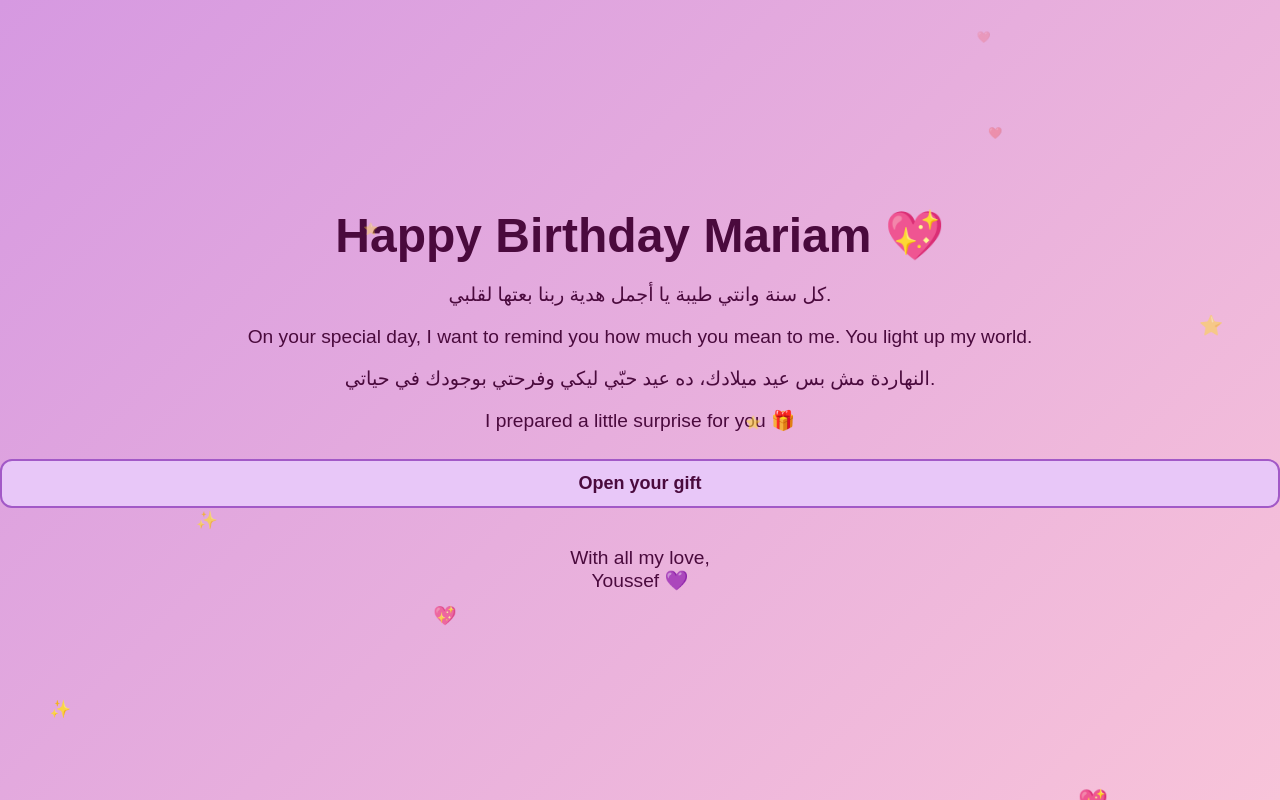
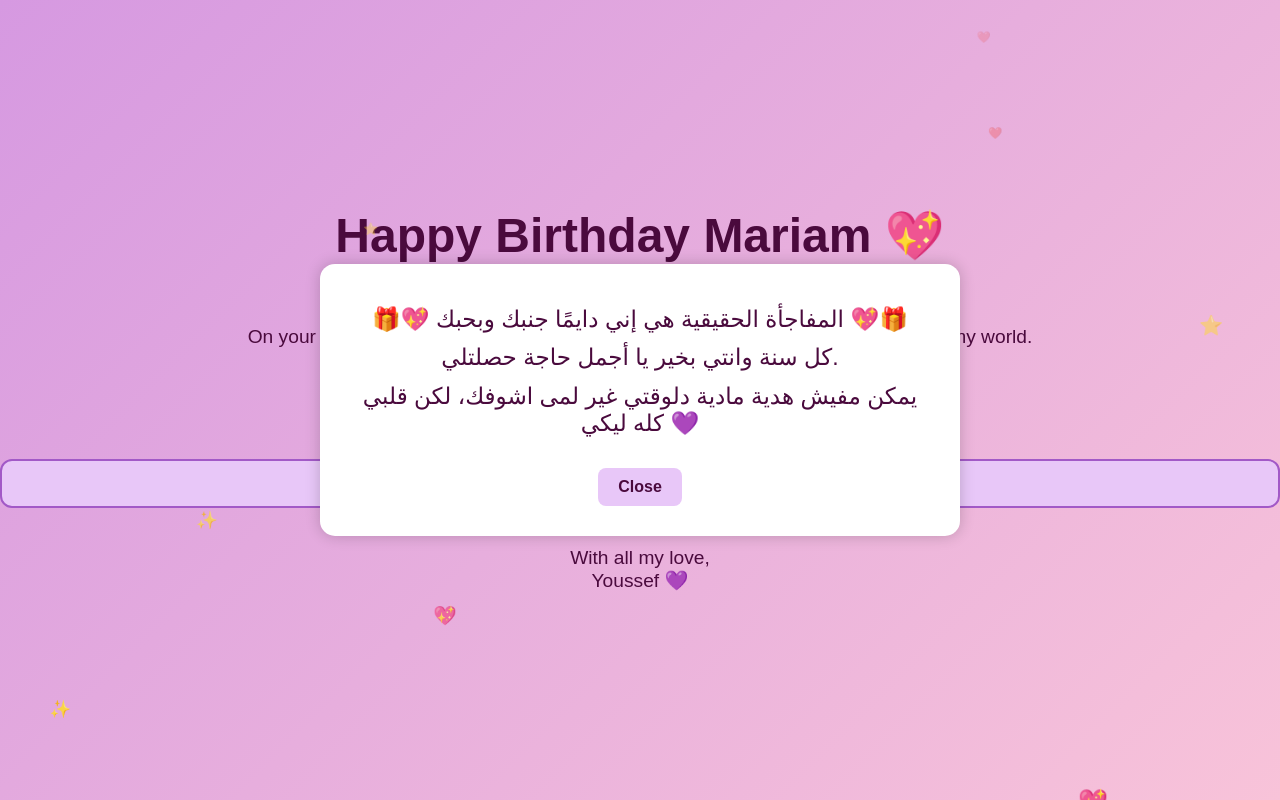
Before and after one commit to Joo-png69/happy-birthday-mariam, a plain HTML site: page index.html in a window 1280 px wide. Both pictures are taken after a click on the button "Open your gift". Drawn offline with Linux system fonts and the light colour scheme.

Commit message:
Update index.html

```diff
--- a/index.html
+++ b/index.html
@@ -14,25 +14,24 @@
       display:flex;
       flex-direction:column;
       justify-content:center;
+      overflow:hidden;
     }
-
     h1 { font-size:3em; margin:0.2em; }
     p { font-size:1.2em; margin:0.5em; }
-
-    .styled-button {
+    .gift, .music-btn {
       margin-top:1em;
       padding:12px 24px;
-      background-color: #e8c7f8;
-      color: #4a0a3d;
-      border: 2px solid #a259c7;
-      border-radius: 12px;
-      font-size: 18px;
-      font-weight: bold;
-      cursor: pointer;
+      background:#e8c7f8;
+      color:#4a0a3d;
+      border:2px solid #a259c7;
+      border-radius:12px;
+      font-size:1.1em;
+      font-weight:bold;
+      cursor:pointer;
       transition: all 0.3s ease;
     }
-    .styled-button:hover {
-      background-color: #f6ddfb;
+    .gift:hover, .music-btn:hover {
+      background:#f6ddfb;
     }
 
     .star, .heart {
@@ -57,15 +56,13 @@
   </style>
 </head>
 <body>
+
   <h1>Happy Birthday Mariam 💖</h1>
   <p>كل سنة وانتي طيبة يا أجمل هدية ربنا بعتها لقلبي.</p>
   <p>On your special day, I want to remind you how much you mean to me. You light up my world.</p>
   <p>النهاردة مش بس عيد ميلادك، ده عيد حبّي ليكي وفرحتي بوجودك في حياتي.</p>
   <p>I prepared a little surprise for you 🎁</p>
-
-  <!-- زر الهدية الجديد -->
-  <button class="styled-button" onclick="alert('Surprise coming soon!')">Open your gift</button>
-
+  <button class="gift" onclick="showGiftMessage()">Open your gift</button>
   <p style="margin-top:2em;">With all my love, <br> Youssef 💜</p>
 
   <audio id="birthdayMusic" autoplay loop>
@@ -74,8 +71,23 @@
   </audio>
 
   <script>
+    // زر تشغيل الموسيقى
+    window.addEventListener('load', () => {
+      const audio = document.getElementById('birthdayMusic');
+      audio.play().catch(() => {
+        const btn = document.createElement('button');
+        btn.innerText = "Play Music 🎵";
+        btn.className = "music-btn";
+        btn.onclick = () => {
+          audio.play();
+          btn.remove();
+        };
+        document.body.appendChild(btn);
+      });
+    });
+
+    // النجوم والقلوب المتحركة
     const symbols = ['✨', '💖', '⭐', '❤️'];
-
     function createFloatingSymbol() {
       const symbol = document.createElement('div');
       symbol.classList.add(Math.random() > 0.5 ? 'star' : 'heart');
@@ -83,27 +95,46 @@
       symbol.style.left = Math.random() * 100 + 'vw';
       symbol.style.fontSize = (Math.random() * 10 + 16) + 'px';
       document.body.appendChild(symbol);
-
-      setTimeout(() => {
-        symbol.remove();
-      }, 5000);
+      setTimeout(() => { symbol.remove(); }, 5000);
     }
-
     setInterval(createFloatingSymbol, 500);
 
-    window.addEventListener('load', () => {
-      const audio = document.getElementById('birthdayMusic');
-      audio.play().catch(() => {
-        const btn = document.createElement('button');
-        btn.innerText = "Play Music 🎵";
-        btn.classList.add("styled-button");
-        btn.onclick = () => {
-          audio.play();
-          btn.remove();
-        };
-        document.body.appendChild(btn);
-      });
-    });
+    // رسالة الهدية
+    function showGiftMessage() {
+      const message = document.createElement('div');
+      message.style.position = 'fixed';
+      message.style.top = '50%';
+      message.style.left = '50%';
+      message.style.transform = 'translate(-50%, -50%)';
+      message.style.background = '#fff';
+      message.style.padding = '30px';
+      message.style.borderRadius = '15px';
+      message.style.boxShadow = '0 0 15px rgba(0,0,0,0.2)';
+      message.style.zIndex = 10000;
+      message.style.maxWidth = '90%';
+      message.style.textAlign = 'center';
+      message.style.fontSize = '1.2em';
+      message.style.color = '#4a0a3d';
+
+      message.innerHTML = `
+        <p>🎁💖  المفاجأة الحقيقية هي إني دايمًا جنبك وبحبك 💖🎁</p>
+        <p>كل سنة وانتي بخير يا أجمل حاجة حصلتلي.</p>
+        <p>يمكن مفيش هدية مادية دلوقتي غير لمى اشوفك، لكن قلبي كله ليكي 💜</p>
+        <button onclick="this.parentElement.remove()" style="
+          margin-top: 20px;
+          padding: 10px 20px;
+          font-size: 16px;
+          border: none;
+          border-radius: 8px;
+          background-color: #e8c7f8;
+          color: #4a0a3d;
+          font-weight: bold;
+          cursor: pointer;
+        ">Close</button>
+      `;
+      document.body.appendChild(message);
+    }
   </script>
+
 </body>
 </html>
```
